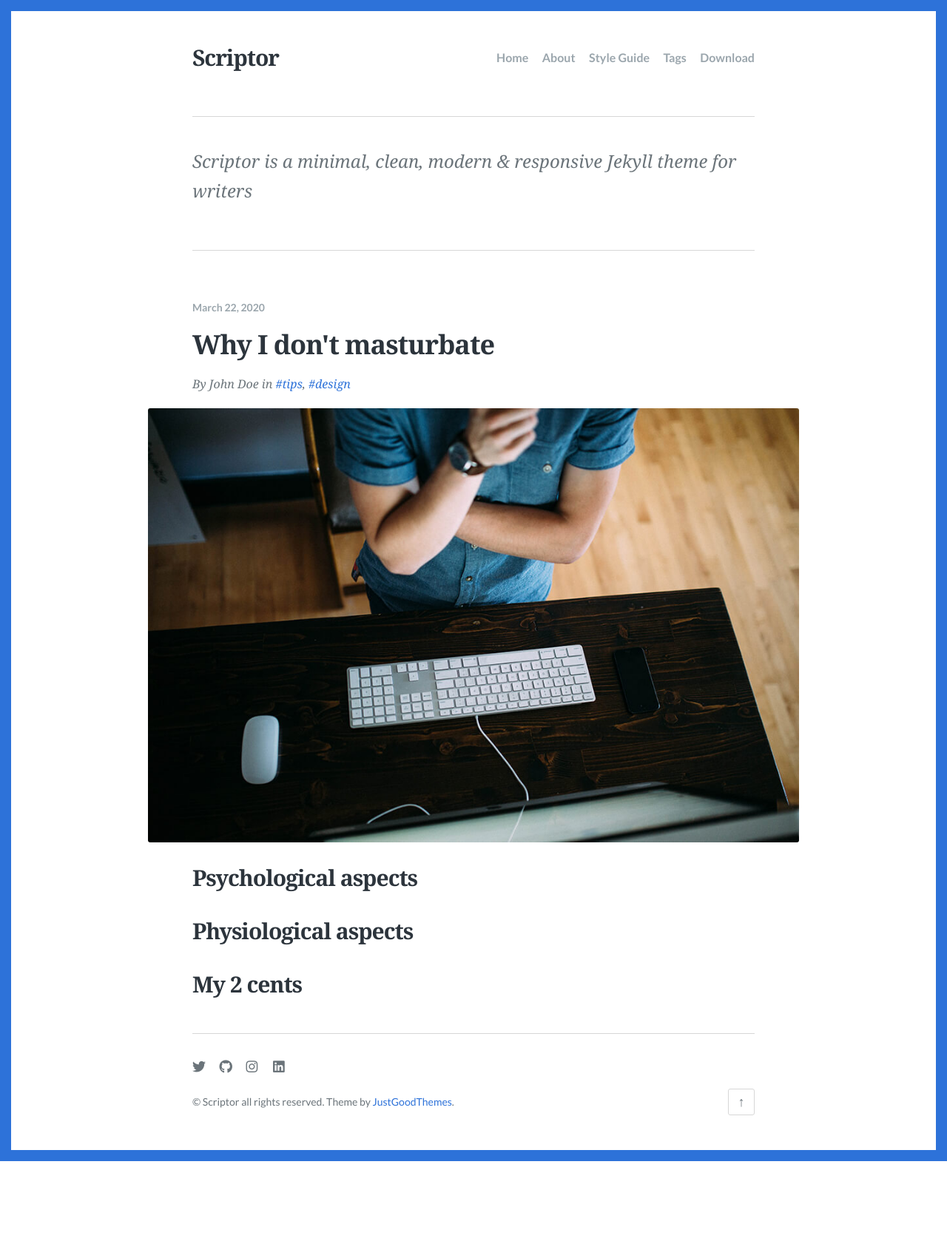
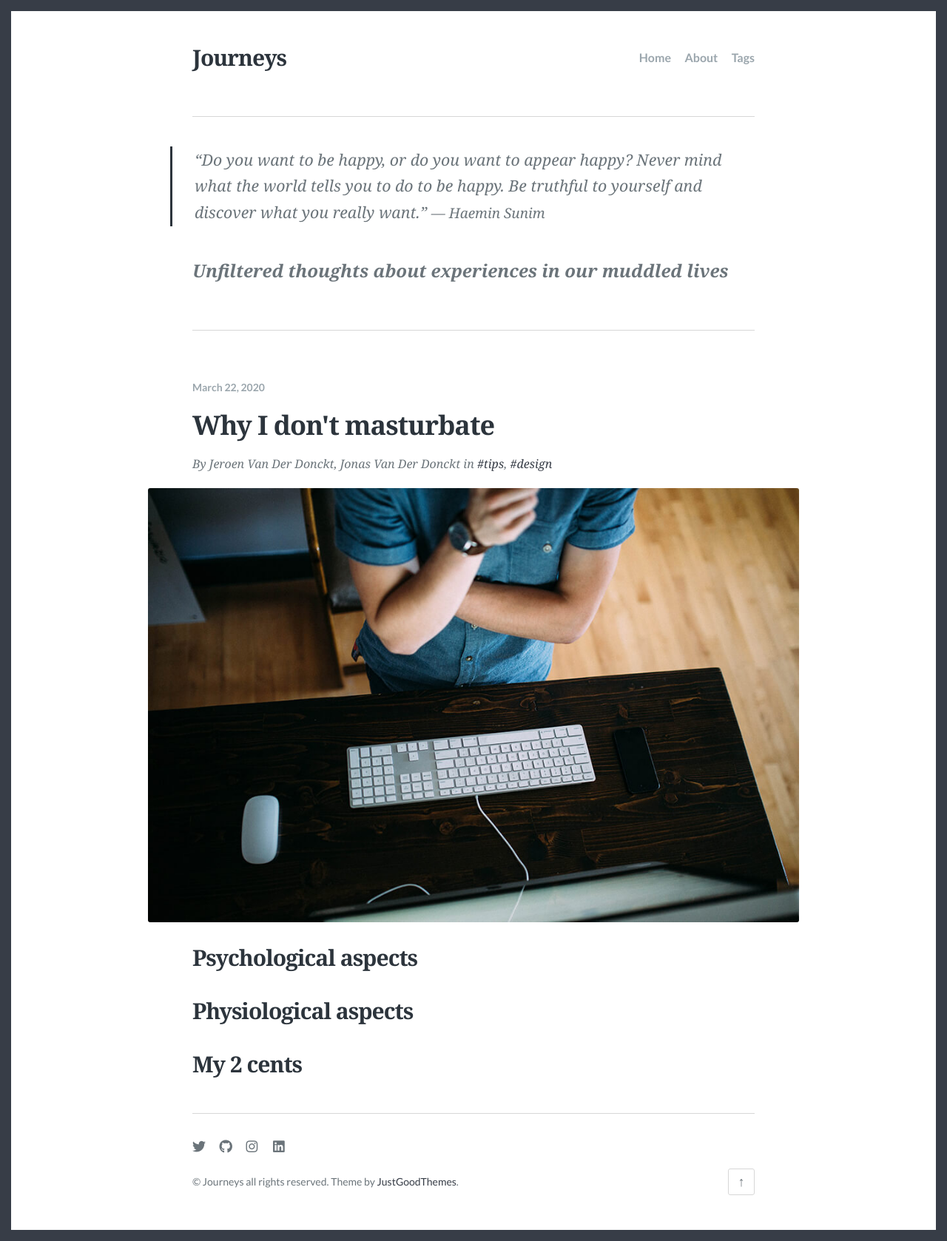
Before and after one commit to JustGoodThemes/Scriptor-Jekyll-Theme, a Jekyll site: the page built from index.html, in a window 1280 px wide. Shown: the whole page at 74% size. Built offline with Jekyll 4.4.1, drawn with Linux system fonts in a browser that asks for light colours; some web fonts are replaced; the list of posts is cut into pages by our own code; before the commit the page ends 1570 px from its top, so only the background shows below that.

Commit message:
:see_no_evil: starting adding our style to the blog

```diff
--- a/_config.yml
+++ b/_config.yml
@@ -9,10 +9,19 @@
 lang: en-US
 
 # Site title
-title: "Scriptor"
+title: "Journeys"
 
 # A description of your site for meta tag, search engine results.
-description: "Scriptor is a minimal, clean, modern & responsive Jekyll theme for writers"
+# Maybe look into a quote?
+#   Haemin Sumin: Everything in this universe is evanescent
+#   Haemin Sumin: Choose happiness, not success, as your life’s goal. If you become successful but aren’t happy, then what is the point?
+#   Haemin Sumin: Any conversation can become interesting and lively as soon as we start speaking with real honesty.
+#   Why I want to live alone: Haemin sumin Whether we like it or not, we naturally become influenced by our surroundings
+
+description: "Unfiltered thoughts about experiences in our muddled lives"
+
+#   Hamein Sumin: Do you want to be happy, or do you want to appear happy? Never mind what the world tells you to do to be happy. Be truthful to yourself and discover what you really want
+
 
 # The subpath of your site, e.g. /blog, for generating urls.
 baseurl: ""
@@ -32,22 +41,22 @@ navigation:
     url: /
   - text: About
     url: /about/
-  - text: Style Guide
-    url: /style-guide/
+  # - text: Style Guide
+  #   url: /style-guide/
   - text: Tags
     url: /tags/
-  - text: Download
-    url: https://github.com/JustGoodThemes/Scriptor-Jekyll-Theme
+  # - text: Download
+  #   url: https://github.com/JustGoodThemes/Scriptor-Jekyll-Theme
 
 # The shortname for your Disqus site to enable comments.
-disqus: justgoodthemes
+# disqus: justgoodthemes
 
 # Colors
-accent_color: '#2d72d9'
+accent_color: '#373d47'  # '#2d72d9'
 
 # Site footer
 footer:
-  content: "&copy; Scriptor all rights reserved. Theme by [JustGoodThemes](https://www.justgoodthemes.com)."
+  content: "&copy; Journeys all rights reserved. Theme by [JustGoodThemes](https://www.justgoodthemes.com)."
   has_social: true
 
 # Plugins
--- a/_includes/header.html
+++ b/_includes/header.html
@@ -27,6 +27,12 @@
 
 {% if site.description and site.description != "" and page.url == "/" %}
 <div class="site-description fadeInDown delay_05s">
-  <p>{{ site.description }}</p>
+  <blockquote>
+    <small>  “Do you want to be happy, or do you want to appear happy? Never mind what the world tells you to do to be happy. Be truthful to yourself and discover what you really want.”
+      <cite>― Haemin Sunim</cite></small>
+    <!-- <i>The Things You Can See Only When You Slow Down</i> -->
+  </blockquote>
+  <p><b>{{ site.description }}</b></p>
+  <!-- TODO: figure out to incorporate markdown in site description -->
 </div><!-- .site-description -->
 {% endif %}
--- a/index.html
+++ b/index.html
@@ -10,7 +10,14 @@ layout: default
       <time class="post-date" datetime="{{ post.date | date: "%Y-%m-%d" }}">{{post.date | date: "%B %-d, %Y" }}</time>
       <h2 class="post-title"><a href="{{ site.baseurl }}{{ post.url }}" rel="bookmark">{{post.title}}</a></h2>
       <div class="post-meta">
-        By <span class="post-author">{{ site.data.author.name }}</span>{% if post.tags.size > 0 %}<span
+        <!-- TODO: we must allow to change author and allow multipl authors -->
+        By
+        {% if post.authors.size > 0 %}
+          <span class="post-author">{% for author in post.authors %} {{ author }}{% unless forloop.last %}, {% endunless %}{% endfor %}</span>
+        {% else %}
+          <span class="post-author">{{ site.data.author.name }}</span>
+        {% endif %}
+        {% if post.tags.size > 0 %}<span
           class="post-tags"> in
           {% for tag in post.tags %}<a href="{{ site.baseurl }}/tags/#{{ tag | cgi_escape }}" rel="tag">{{ tag }}</a>{% unless forloop.last %}, {% endunless %}{% endfor %}</span>{% endif %}
       </div><!-- .post-meta -->
```
Also changed, not shown: _layouts/post.html (+14 -1 lines), about.md (+4 -0 lines), 1 other file.
